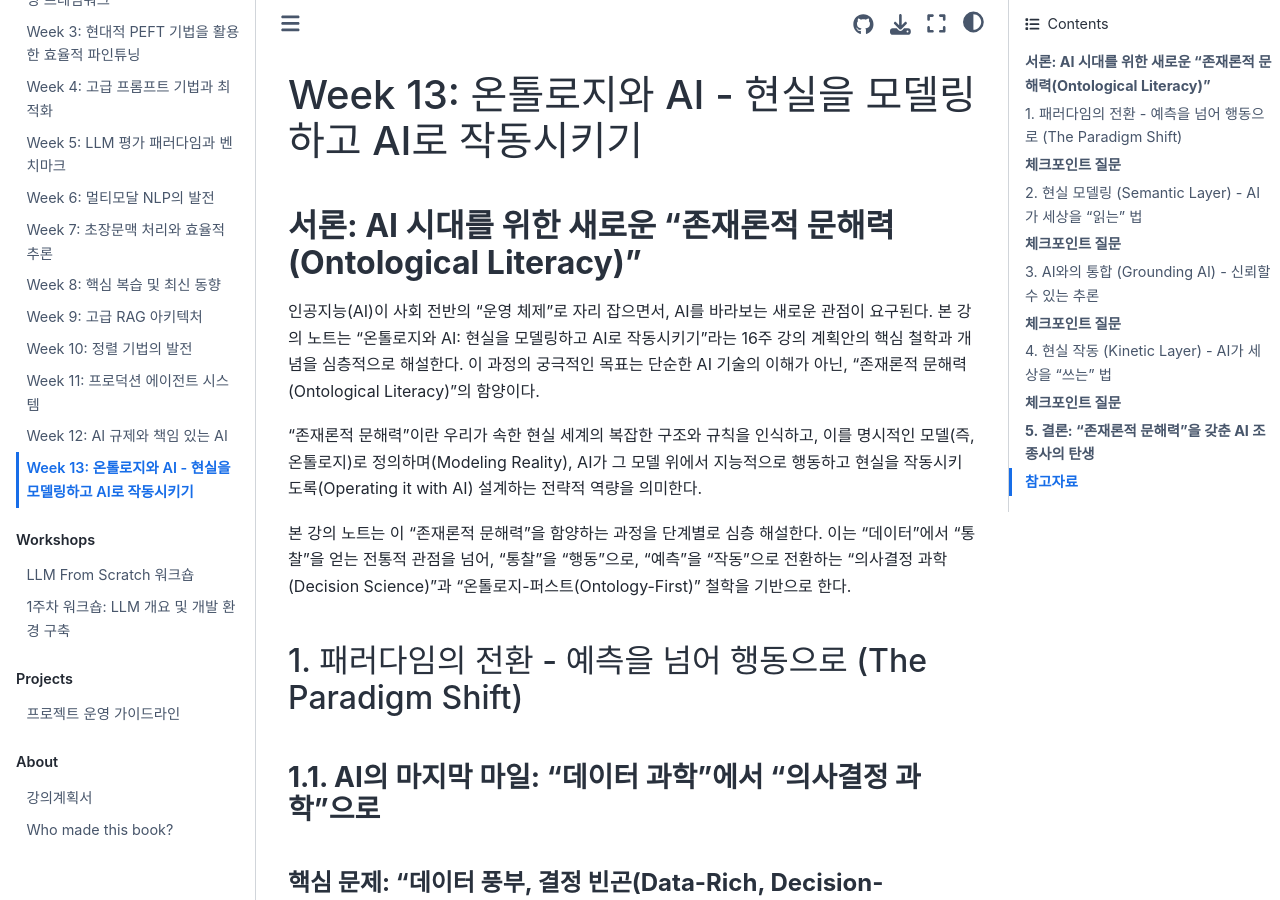
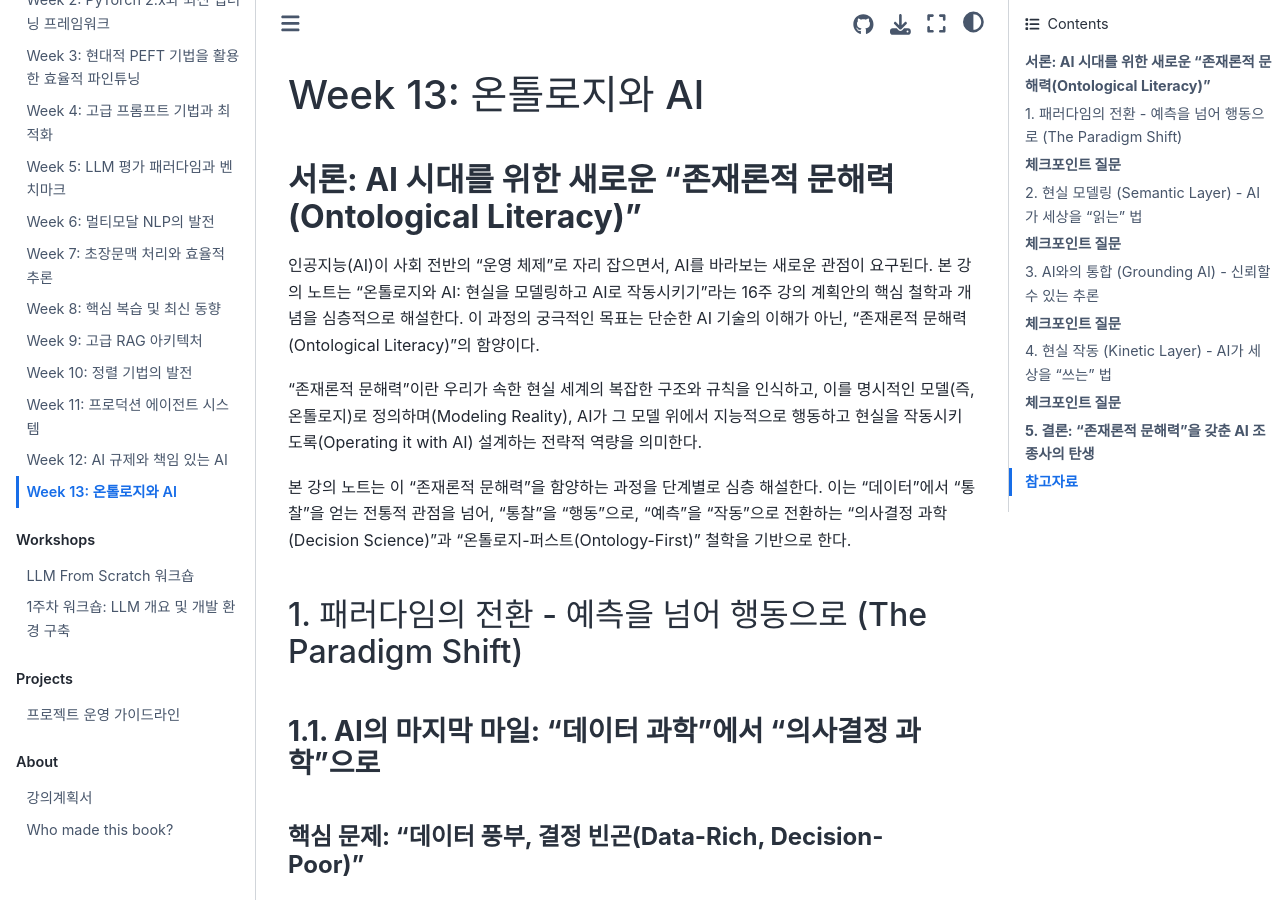
Before and after one commit to entelecheia/deepnlp-2025, a Jupyter Book: the page built from book/ko/week13/index.md, in a window 1280 px wide and 900 px high. Built offline with Jupyter Book 1.0.4 settings and Sphinx 7.4.7 and the Sphinx Book theme 1.1.4, drawn with Linux system fonts in a browser that asks for light colours.

Commit message:
refactor: Simplify Week 13 title in both English and Korean versions by removing the subtitle for a cleaner presentation.

```diff
--- a/book/ko/week13/index.md
+++ b/book/ko/week13/index.md
@@ -1,4 +1,4 @@
-# Week 13: 온톨로지와 AI - 현실을 모델링하고 AI로 작동시키기
+# Week 13: 온톨로지와 AI
 
 ## **서론: AI 시대를 위한 새로운 "존재론적 문해력(Ontological Literacy)"**
 
```
Also changed, not shown: book/en/week13/index.md (+1 -1 lines).
